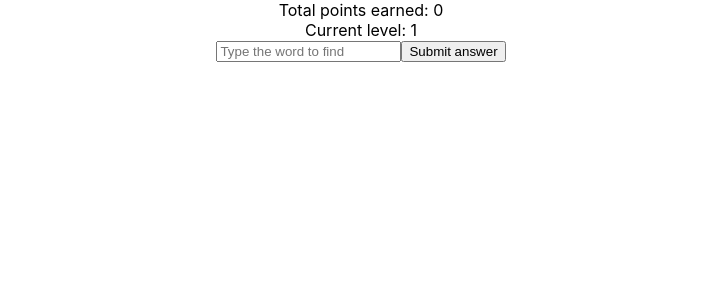
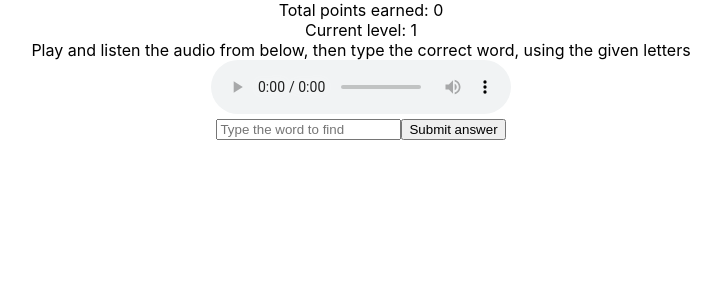
Before and after one commit to Davidalbort/slang-app, a React (Create React App) app: page / in a window 1280 px wide. Shown: the top 300 px of the page, without its empty margins (279-1000 px from the left). Built offline with nearby package versions, Linux system fonts and the light colour scheme; no server answers.

Commit message:
Feature(components): Added react audio player component, added types to components, variables and functions

```diff
--- a/package.json
+++ b/package.json
@@ -12,6 +12,7 @@
     "@types/react-dom": "^17.0.13",
     "axios": "^0.26.1",
     "react": "^17.0.2",
+    "react-audio-player": "^0.17.0",
     "react-dom": "^17.0.2",
     "react-scripts": "5.0.0",
     "recoil": "^0.6.1",
--- a/src/App.tsx
+++ b/src/App.tsx
@@ -7,6 +7,7 @@ import { RolePlay } from './components/role_play/RolePlay';
 import { ScreenResult } from './components/screen_result/ScreenResult';
 import { exerciseAudioUrlState, exerciseDataState, exerciseIdState, exerciseLetterPoolState } from './recoil/atoms/exercise-data';
 import { _getSlangServiceData, _postSlangServiceData } from './services/slang.service';
+import ReactAudioPlayer from 'react-audio-player';
 
 function App() {
 
@@ -15,12 +16,15 @@ function App() {
   const [exerciseId, setExerciseId] = useRecoilState<number>(exerciseIdState)
   const [exerciseLetterPool, setExerciseLetterPool] = useRecoilState<string[]>(exerciseLetterPoolState)
   const [answer, setAnswer] = useState<string>('')
+  const initialFeedBack = `Play and listen the audio from below, then type the correct word, using the given letters`
+  const [answerFeedback, setAnswerFeedback] = useState<string>(initialFeedBack)
   const [questionNumber, setQuestionNumber] = useState<number>(1)
   const [totalPoints, setTotalPoints] = useState<number>(0)
 
-  useEffect(() => {
 
-    (async () => {
+  useEffect((): void => {
+
+    (async (): Promise<void> => {
 
       const data = await _getSlangServiceData()
       setExerciseData(data)
@@ -32,13 +36,26 @@ function App() {
 
   }, [setExerciseData, setExerciseAudioUrl, setExerciseId, setExerciseLetterPool, questionNumber])
 
-  const submitAnswer = async () => {
+  const validateAnswer = (submitedWord: string, isCorrect: boolean): void => {
+
+    if (isCorrect) {
+      setTotalPoints(totalPoints + 500)
+      setAnswerFeedback(`The answer you submited was correct ${submitedWord} was the hidden word`)
+    }
+    else {
+      setTotalPoints(totalPoints + 200)
+      setAnswerFeedback(`The answer you submited was incorrect ${submitedWord} wasn't the hidden word`)
+    }
+
+  }
+
+  const submitAnswer = async (): Promise<void> => {
 
     const response = await _postSlangServiceData({ id: exerciseId, answer })
 
+    validateAnswer(answer, response.correct)
+
     setQuestionNumber(questionNumber + 1)
-    response.correct ? setTotalPoints(totalPoints + 500) : setTotalPoints(totalPoints + 200)
-
 
   }
 
@@ -47,8 +64,9 @@ function App() {
 
     <div className="App">
 
-      <RolePlay level={questionNumber} points={ totalPoints }/>
-      <ScreenResult copy={ exerciseAudioUrl }/>
+      <RolePlay level={questionNumber} points={totalPoints} />
+      <ScreenResult feedbackMessage={ answerFeedback }/>
+      <ReactAudioPlayer src={exerciseAudioUrl} controls />
       <LetterPool unorderedLetters={ exerciseLetterPool }/>
       <InputSubmit setAnswer={ setAnswer } submitAnswer={ submitAnswer }/>
 
--- a/src/components/input_submit/InputSubmit.tsx
+++ b/src/components/input_submit/InputSubmit.tsx
@@ -1,16 +1,11 @@
-import { useState } from "react"
+import { InputSubmitProps } from "../../constants/types/components_props/types"
 
-
-export const InputSubmit = ({submitAnswer, setAnswer}:any) => {
-
-
-
-
+export const InputSubmit = ({submitAnswer, setAnswer}: InputSubmitProps) => {
 
     return (
 
         <div>
-            <input type="text" placeholder='Type the word to find' onChange={e => setAnswer(e.target.value)}/>
+            <input type="text" placeholder='Type the word to find' onChange={event => setAnswer(event.target.value)}/>
             <button onClick={submitAnswer}>Submit answer</button>
         </div>
 
--- a/src/components/letter_pool/LetterPool.tsx
+++ b/src/components/letter_pool/LetterPool.tsx
@@ -1,5 +1,6 @@
+import { LetterPoolProps } from "../../constants/types/components_props/types"
 
-export const LetterPool = ({unorderedLetters}:any) => {
+export const LetterPool = ({unorderedLetters}: LetterPoolProps) => {
 
 
     return (
--- a/src/components/role_play/RolePlay.tsx
+++ b/src/components/role_play/RolePlay.tsx
@@ -1,6 +1,6 @@
+import { RolePlayProps } from "../../constants/types/components_props/types"
 
-
-export const RolePlay = ({level, points}:any) => {
+export const RolePlay = ({level, points}: RolePlayProps) => {
 
     return (
 
--- a/src/components/screen_result/ScreenResult.tsx
+++ b/src/components/screen_result/ScreenResult.tsx
@@ -1,13 +1,10 @@
+import { ScreenResultProps } from "../../constants/types/components_props/types"
 
-
-export const ScreenResult = ({copy}:any) => {
-
-
-
+export const ScreenResult = ({ feedbackMessage }: ScreenResultProps) => {
 
     return (
 
-        <div>{copy}</div>
+        <div>{feedbackMessage}</div>
 
     )
 
--- /dev/null
+++ b/src/constants/types/components_props/types.ts
@@ -0,0 +1,17 @@
+export type RolePlayProps = {
+    level: number,
+    points: number
+}
+
+export type InputSubmitProps = {
+    submitAnswer: () => Promise<void>,
+    setAnswer: React.Dispatch<React.SetStateAction<string>>
+}
+
+export type ScreenResultProps = {
+    feedbackMessage: string
+}
+
+export type LetterPoolProps = {
+    unorderedLetters: string[]
+}
```
Also changed, not shown: src/components/audio_player/AudioPlayer.tsx (deleted, +0 -11 lines), 1 other file (tests, documents, lock files or other folders).
